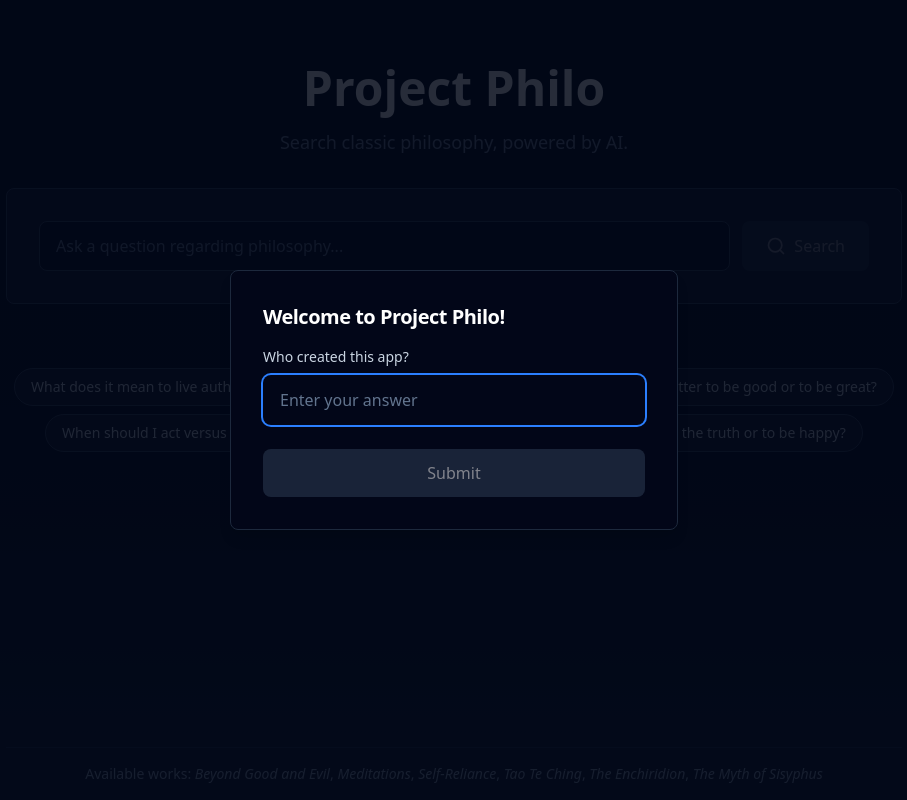
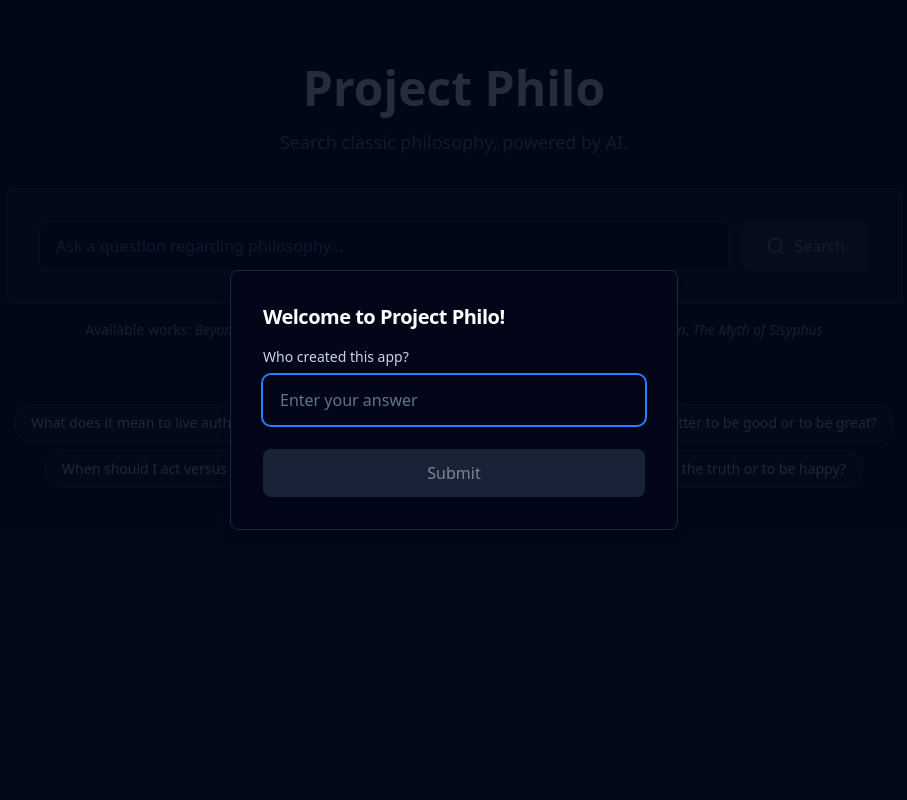
Before and after one commit to jessecui/philosearch, a React (Vite) app in the folder frontend/: page / in a window 1280 px wide. Shown: the whole page, without its empty margins (186-1093 px from the left). Built offline with nearby package versions, Linux system fonts and the light colour scheme.

Commit message:
Move available works text to below search input

```diff
--- a/frontend/src/App.tsx
+++ b/frontend/src/App.tsx
@@ -311,9 +311,16 @@ export default function App() {
             </form>
           </div>
 
+          {/* Available Works */}
+          {!answer && !isLoading && (
+            <p className="text-slate-400 text-sm text-center -mt-4">
+              Available works: <em>Beyond Good and Evil</em>, <em>Meditations</em>, <em>Self-Reliance</em>, <em>Tao Te Ching</em>, <em>The Enchiridion</em>, <em>The Myth of Sisyphus</em>
+            </p>
+          )}
+
           {/* Example Questions */}
           {!answer && !isLoading && (
-            <div className="space-y-3">
+            <div className="space-y-3 mt-4">
               <p className="text-slate-400 text-sm text-center">Try asking:</p>
               <div className="flex flex-wrap gap-2 justify-center">
                 {[
@@ -418,16 +425,6 @@ export default function App() {
             </div>
           )}
         </div>
-
-        {/* Available Works - Fixed at bottom */}
-        {!answer && !isLoading && (
-          <div className="fixed bottom-0 left-0 right-0 py-4 text-center bg-linear-to-t from-slate-900 to-transparent">
-            <hr className="border-slate-700/50 max-w-4xl mx-auto mb-4" />
-            <p className="text-slate-400 text-sm">
-              Available works: <em>Beyond Good and Evil</em>, <em>Meditations</em>, <em>Self-Reliance</em>, <em>Tao Te Ching</em>, <em>The Enchiridion</em>, <em>The Myth of Sisyphus</em>
-            </p>
-          </div>
-        )}
       </div>
     </>
   );
```
